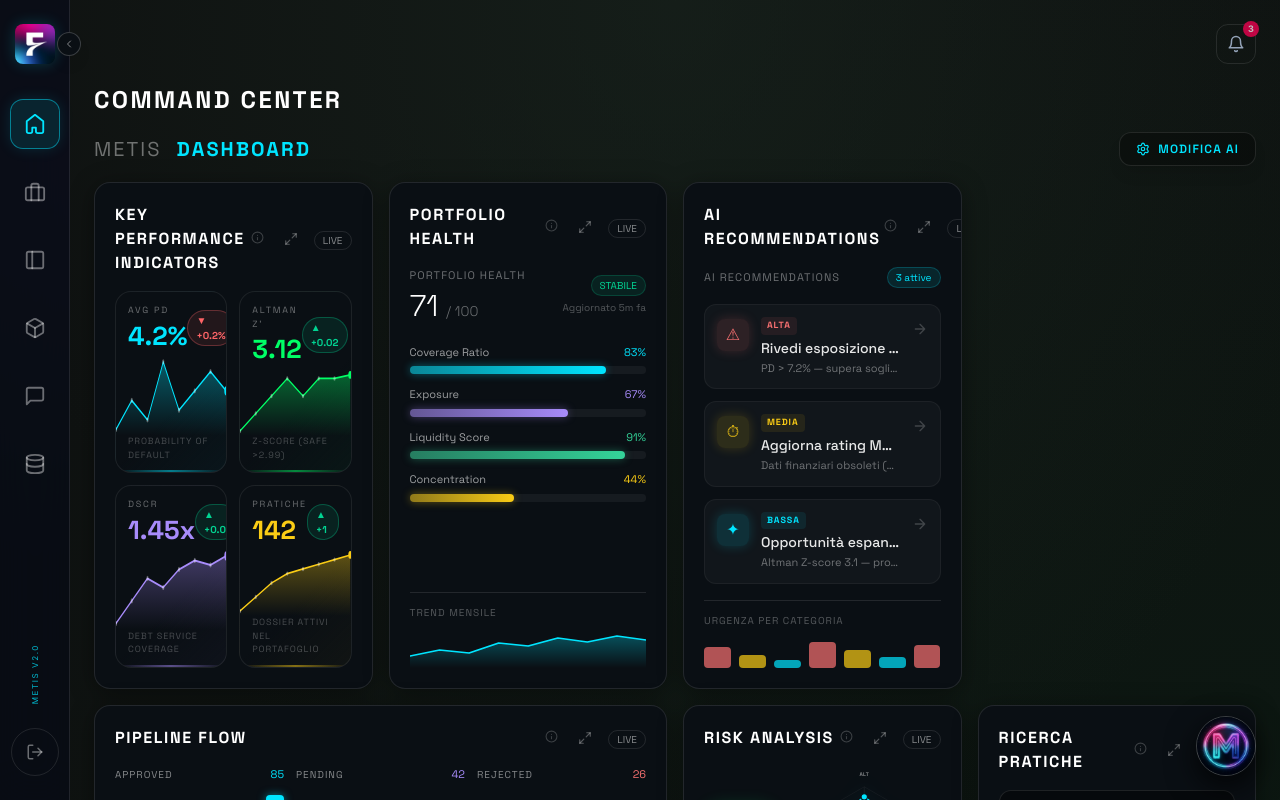
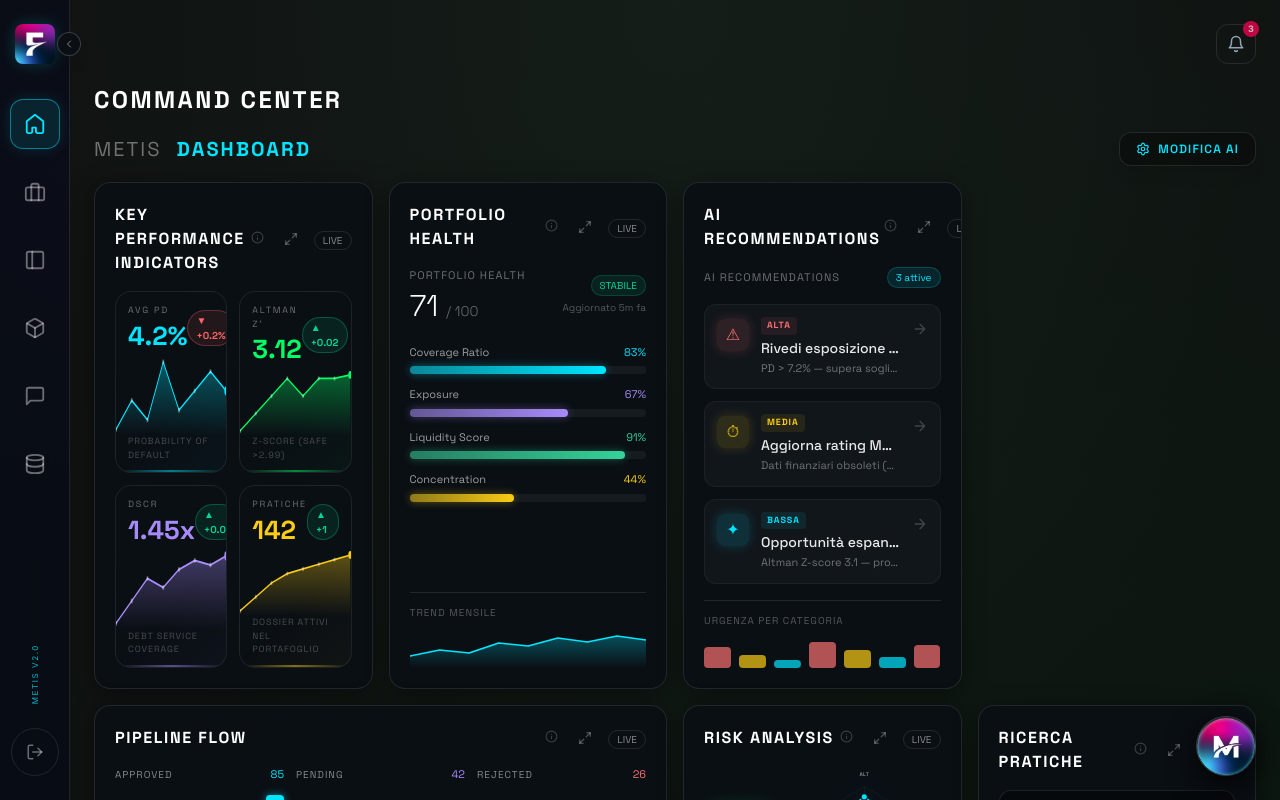
Before and after one commit to PEK91-svg/metis-mvp, a Next.js app in the folder metis-app/: page /home in a window 1280 px wide. Built offline with nearby package versions, Linux system fonts and the light colour scheme.

Commit message:
style: update AI Chat widget icon with new circular M logo

```diff
--- a/metis-app/src/components/GlobalChatWidget.tsx
+++ b/metis-app/src/components/GlobalChatWidget.tsx
@@ -234,7 +234,7 @@
             <path strokeLinecap="round" strokeLinejoin="round" d="M6 18L18 6M6 6l12 12" />
           </svg>
         ) : (
-          <img src="/metis-m-logo.png" alt="Toggle AI Chat" className="w-full h-full object-cover z-10" />
+          <img src="/ai_widget_icon.png" alt="Toggle AI Chat" className="w-full h-full object-cover z-10" />
         )}
         {!isOpen && hasUnread && (
           <span className="absolute top-0 right-0 w-4 h-4 bg-red rounded-full border-2 border-[#0A0F14] animate-pulse z-20" />
```
Also changed, not shown: metis-app/public/ai_widget_icon.png (added).
